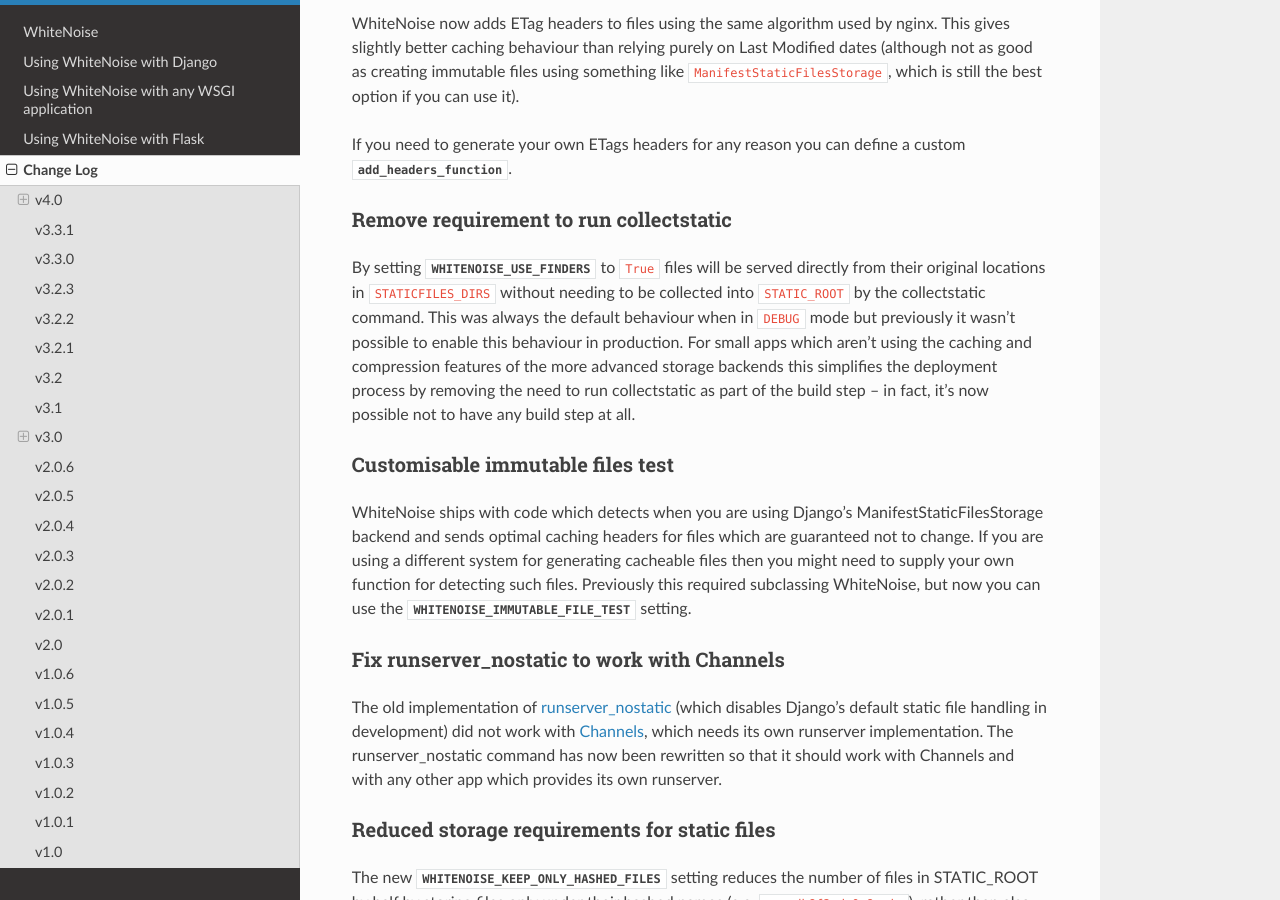
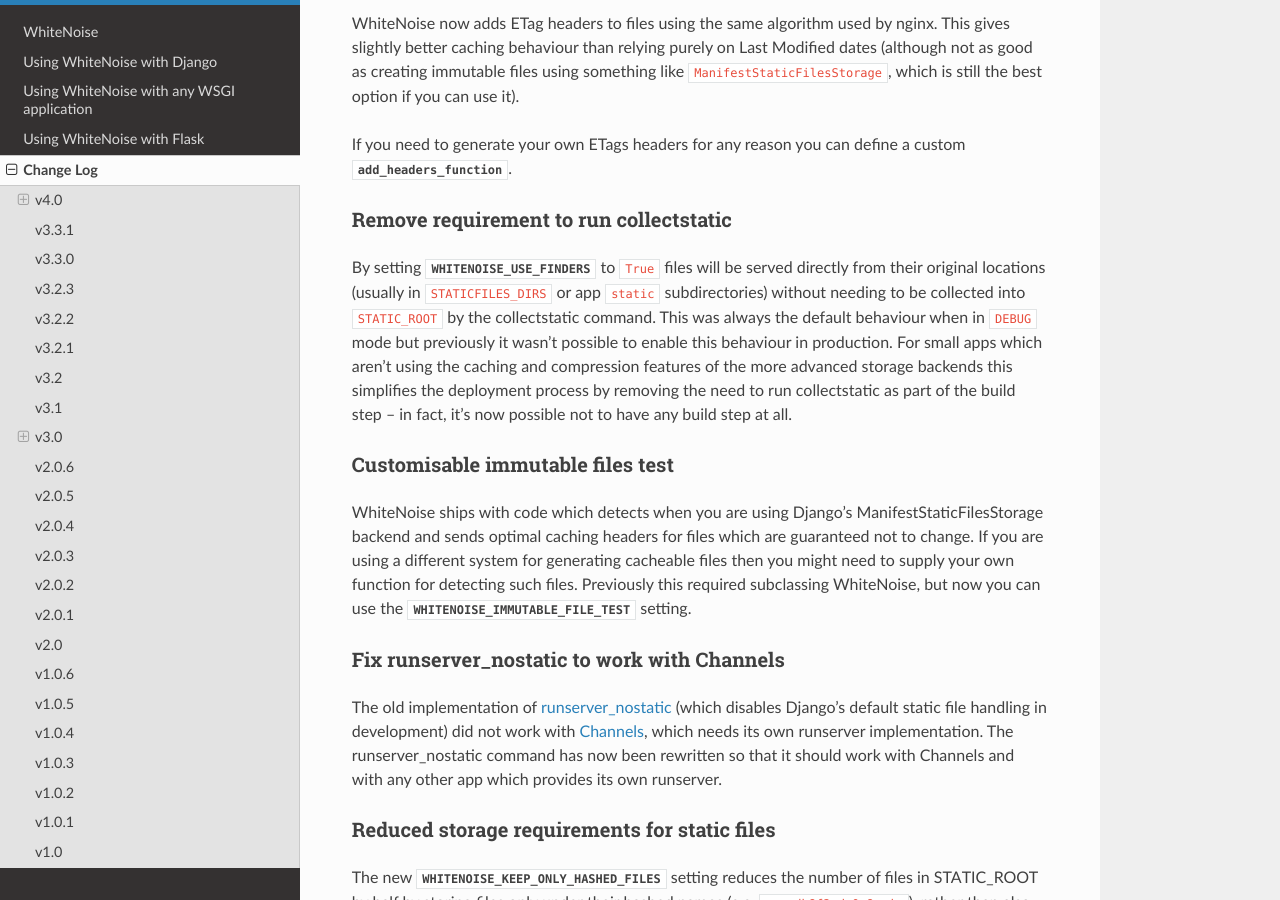
Before and after one commit to gorbunov87/white_noise, a Sphinx documentation site: the page built from docs/changelog.rst, in a window 1280 px wide and 900 px high, scrolled down 1100 px. Built offline with Sphinx 7.4.7 and the Read the Docs theme 2.0.0, drawn with Linux system fonts in a browser that asks for light colours.

Commit message:
Fix minor inaccuracy in docs
Closes #190

```diff
--- a/docs/changelog.rst
+++ b/docs/changelog.rst
@@ -68,8 +68,9 @@
 +++++++++++++++++++++++++++++++++++++++
 
 By setting :any:`WHITENOISE_USE_FINDERS` to ``True`` files will be served
-directly from their original locations in ``STATICFILES_DIRS`` without needing
-to be collected into ``STATIC_ROOT`` by the collectstatic command. This was
+directly from their original locations (usually in ``STATICFILES_DIRS`` or app
+``static`` subdirectories) without needing to be collected into ``STATIC_ROOT``
+by the collectstatic command. This was
 always the default behaviour when in ``DEBUG`` mode but previously it wasn't
 possible to enable this behaviour in production. For small apps which aren't
 using the caching and compression features of the more advanced storage
```
